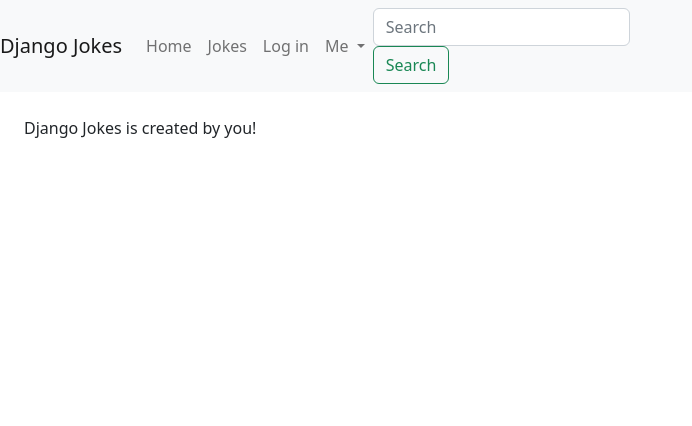
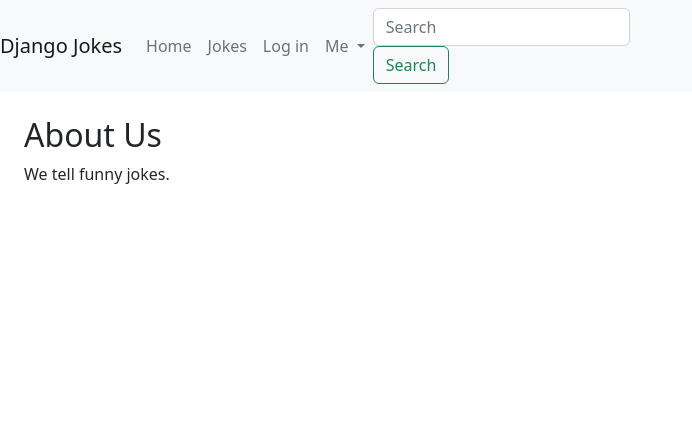
Before and after one commit to samoore333/djangojokes.com, a Django app: page /about-us/ in a window 1280 px wide. Shown: the top 426 px of the page, without its empty margins (0-692 px from the left). Run offline with Django 4.2, Linux system fonts and the light colour scheme; some libraries are stand-ins or nearby versions.

Commit message:
Pages Updates

```diff
--- a/templates/pages/about_us.html
+++ b/templates/pages/about_us.html
@@ -1,7 +1,7 @@
 {% extends "_base.html" %}
 
 {% block title %}About Us{% endblock %}
-{% block header %}About Us{% endblock %}
 {% block main %}
-    <p>Django Jokes is created by you!</p>
+    <h2>About Us</h2>
+    <p>We tell funny jokes.</p>
 {% endblock %}
--- a/templates/pages/home.html
+++ b/templates/pages/home.html
@@ -1,7 +1,7 @@
 {% extends "_base.html" %}
 
 {% block title %}Home{% endblock %}
-{% block header %}Home{% endblock %}
 {% block main %}
-    <p>Welcome to our site</p>
+    <h2>Welcome!</h2>
+    <p>Ready to laugh?</p>
 {% endblock %}
```
Also changed, not shown: djangojokes/settings.py (+0 -12 lines).
